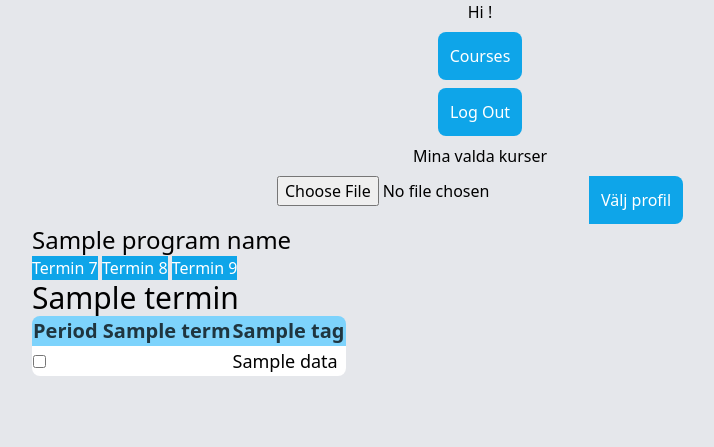
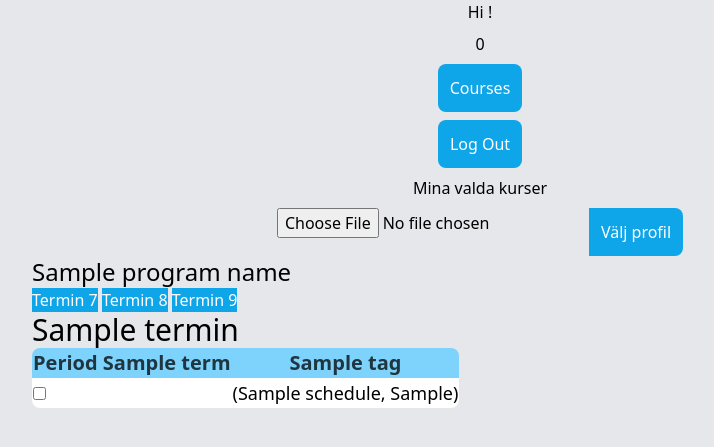
Before and after one commit to fallensach/master-planner, a Django app: template master_planner/templates/home.html in a window 1280 px wide. Shown: the part 80-527 px from the top of the page, without its empty margins (160-874 px from the left). Run offline with Django 4.2, Linux system fonts and the light colour scheme; the template is opened without the code that fills it: most values are stand-ins (such as "Sample title", 1, 10 or a date in 2020); form fields are guessed from the names that the template uses; some libraries are stand-ins or nearby versions.

Commit message:
Added javascript

```diff
--- a/master_planner/master_planner/urls.py
+++ b/master_planner/master_planner/urls.py
@@ -18,6 +18,7 @@ from django.contrib import admin
 from django.urls import path, include
 import accounts.views as account
 import planning.views as planning
+from .api import api
 
 urlpatterns = [
     path('', planning.home),
@@ -28,6 +29,7 @@ urlpatterns = [
     path('admin/', admin.site.urls, name="admin"),
     path('home/courses', planning.courses, name="courses"),
     path('home/profile', planning.profile, name="profile"),
+    path('api/', api.urls),
     path("__reload__/", include("django_browser_reload.urls")),
 
 ]
--- a/master_planner/templates/base.html
+++ b/master_planner/templates/base.html
@@ -11,6 +11,7 @@
 
         {# Alpine and app scripts #}
         <script defer src="https://unpkg.com/alpinejs@3.x.x/dist/cdn.min.js"></script>
+        <script src="{% static 'schedule.js' %}"></script>
 
 
 	</head>
--- a/master_planner/templates/home.html
+++ b/master_planner/templates/home.html
@@ -3,6 +3,7 @@
 {% block content %}
     <div id="home-container" class="flex bg-gray-200 flex-col justify-center items-center space-y-2">
         <h1 class="text-black">Hi {{ user.username }}! </h1>
+        <p id="hp">0</p>
         <a class="bg-sky-500 text-white p-3 transition ease-in-out duration-300 hover:bg-sky-700 rounded-lg" href="{% url 'courses' %}"> Courses </a>
         <a class="bg-sky-500 text-white p-3 transition ease-in-out duration-300 hover:bg-sky-700 rounded-lg" href="{% url 'logout' %}">Log Out</a>
 
@@ -33,12 +34,15 @@
                 </thead>
                     <tbody class="text-lg">
                         {% for course_data in course %}
-                        <tr class="bg-white hover:bg-gray-200/75">
-                            <td>
-                                <input type="checkbox" class="checkbox checkbox-info">
-                            </td>
-                            {% for data in course_data.values %}
-                               <td> {{ data }} </td>
+                        <tr class="bg-white hover:bg-sky-100">
+                            {% for schedule, schedule_data in course_data.items %}
+                                <td>
+                                    <input type="checkbox" onclick="get_schedule(this.value)" class="checkbox checkbox-info" value="{{schedule}}">
+                                </td>
+
+                                {% for data in schedule_data.values %}
+                                <td> {{ data }} </td>
+                                {% endfor %}
                             {% endfor %}
                         {% endfor %}
                         </tr>
@@ -48,6 +52,5 @@
             </div>
             {% endif %}
         </div>
-
     </div>
 {% endblock %}
```
Also changed, not shown: master_planner/master_planner/api.py (added, +16 -0 lines), master_planner/planning/models.py (+5 -4 lines).
